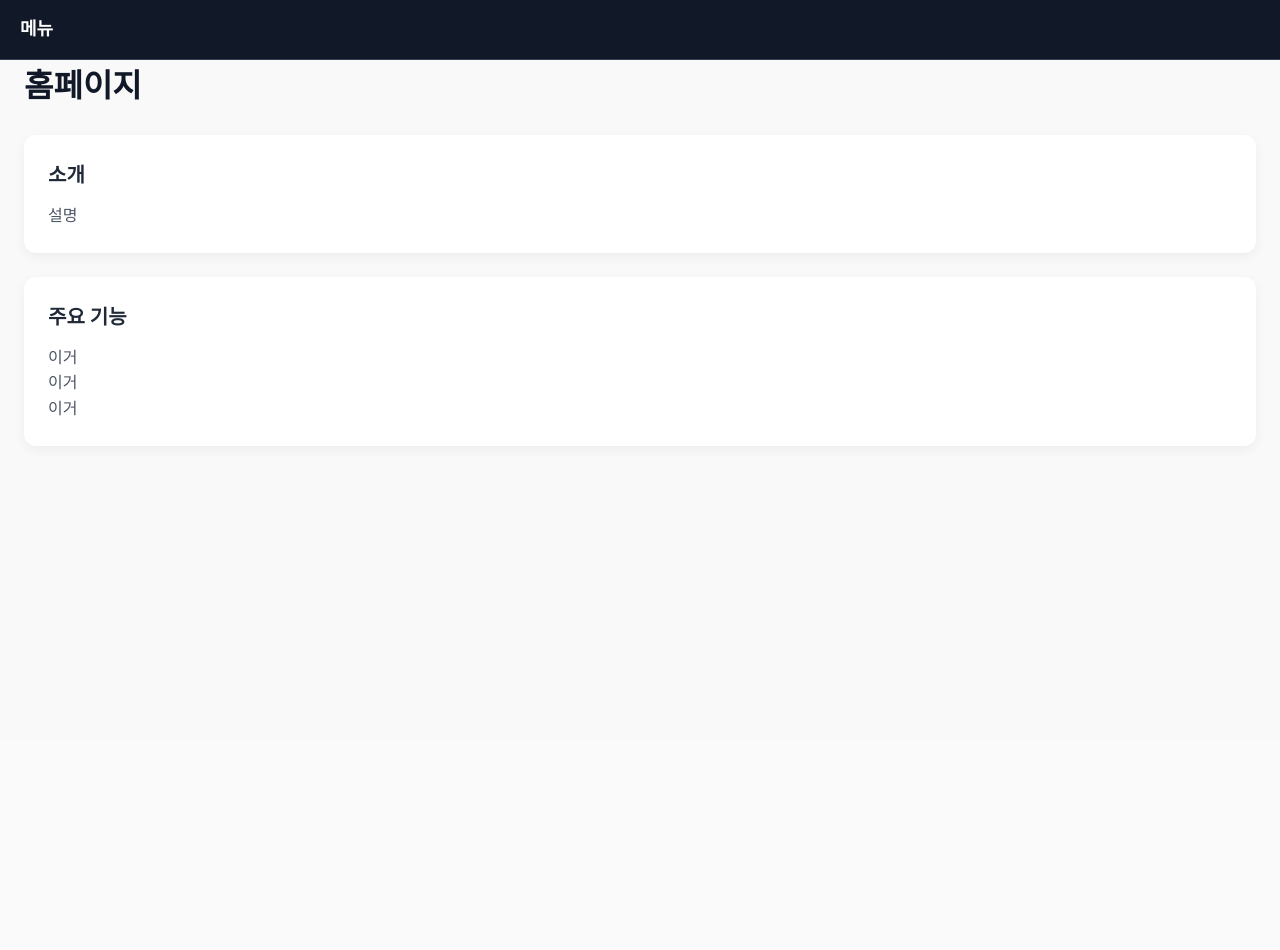
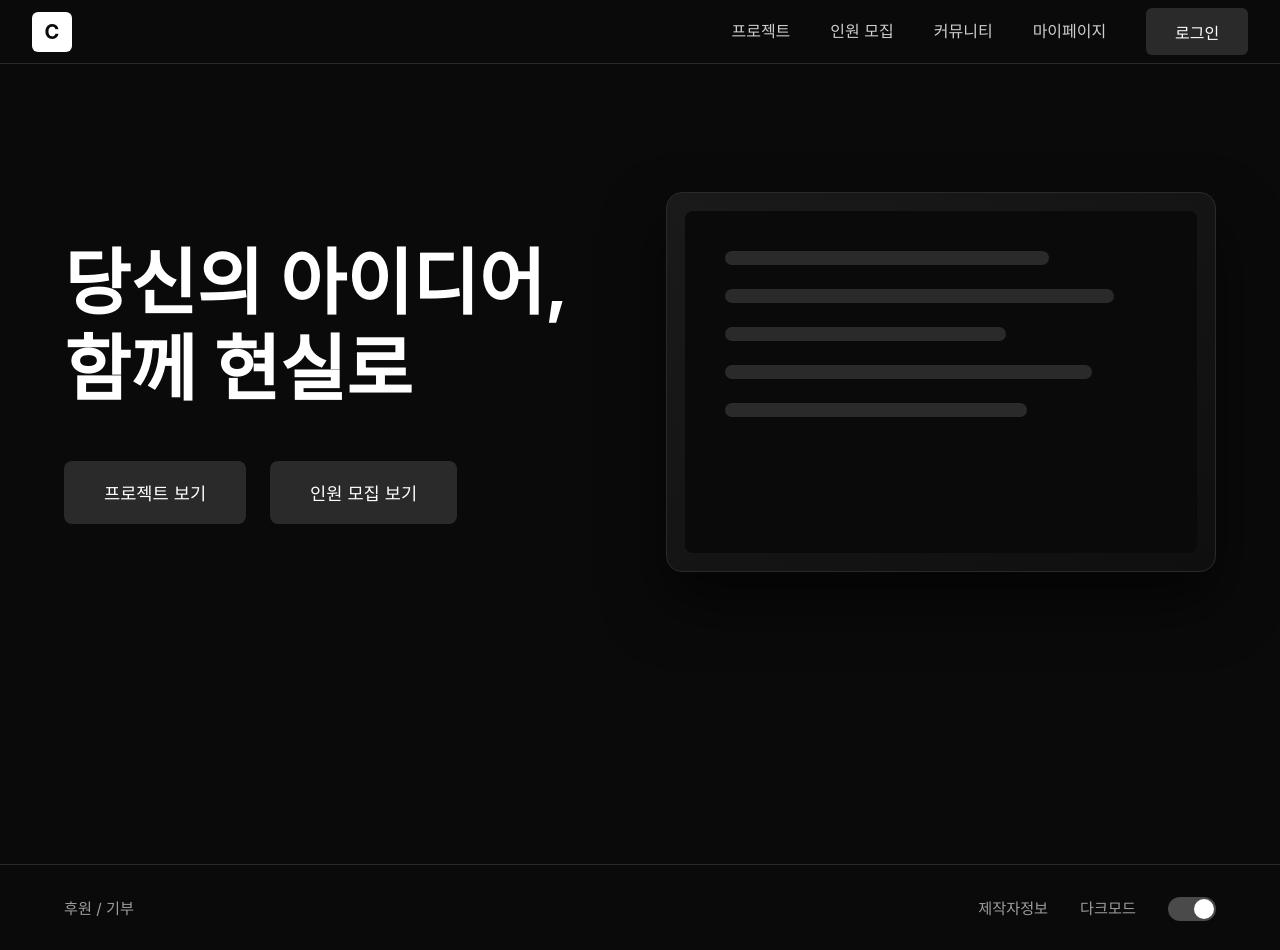
Before and after one commit to P-U-P-Project-Union-Platform/PUP---FrontEnd, a React (Vite) app: page / in a window 1280 px wide. Shown: the top 950 px of the page. Before the commit the page ends 800 px from the top, so only its background shows below. Built offline with nearby package versions, Linux system fonts and the light colour scheme.

Commit message:
Slide 형식의 페이지에서 헤더 푸터 형식의 Layout 채택

```diff
--- /dev/null
+++ b/src/components/layout/Footer.tsx
@@ -0,0 +1,84 @@
+import { useState } from "react";
+import styled from "styled-components";
+
+interface ToggleProps {
+  active: boolean;
+}
+
+const FooterContainer = styled.footer`
+  width: 100%;
+  padding: 2rem 4rem;
+  display: flex;
+  justify-content: space-between;
+  align-items: center;
+  background: #0a0a0a;
+  color: rgba(255, 255, 255, 0.6);
+  border-top: 1px solid #2a2a2a;
+
+  @media (max-width: 768px) {
+    flex-direction: column;
+    gap: 1rem;
+  }
+`;
+
+const FooterLeft = styled.div`
+  display: flex;
+  gap: 1rem;
+`;
+
+const FooterRight = styled.div`
+  display: flex;
+  gap: 2rem;
+  align-items: center;
+`;
+
+const FooterLink = styled.a`
+  color: rgba(255, 255, 255, 0.6);
+  text-decoration: none;
+  font-size: 0.95rem;
+  cursor: pointer;
+  transition: color 0.2s;
+
+  &:hover {
+    color: white;
+  }
+`;
+
+const Toggle = styled.div<ToggleProps>`
+  width: 48px;
+  height: 24px;
+  background: ${({ active }) => (active ? "#4a4a4a" : "#2a2a2a")};
+  border-radius: 12px;
+  position: relative;
+  cursor: pointer;
+  transition: background 0.2s;
+
+  &::after {
+    content: "";
+    position: absolute;
+    width: 20px;
+    height: 20px;
+    background: white;
+    border-radius: 50%;
+    top: 2px;
+    left: ${({ active }) => (active ? "26px" : "2px")};
+    transition: left 0.2s;
+  }
+`;
+
+export default function Footer() {
+  const [isDark, setIsDark] = useState<boolean>(true);
+
+  return (
+    <FooterContainer>
+      <FooterLeft>
+        <FooterLink>후원 / 기부</FooterLink>
+      </FooterLeft>
+      <FooterRight>
+        <FooterLink>제작자정보</FooterLink>
+        <FooterLink>다크모드</FooterLink>
+        <Toggle active={isDark} onClick={() => setIsDark(!isDark)} />
+      </FooterRight>
+    </FooterContainer>
+  );
+}
--- /dev/null
+++ b/src/components/layout/Header.tsx
@@ -0,0 +1,82 @@
+import styled from "styled-components";
+
+const HeaderContainer = styled.header`
+  position: fixed;
+  top: 0;
+  left: 0;
+  width: 100%;
+  height: 64px;
+  background: #0a0a0a;
+  color: white;
+  display: flex;
+  align-items: center;
+  justify-content: space-between;
+  padding: 0 2rem;
+  border-bottom: 1px solid #2a2a2a;
+  z-index: 1000;
+`;
+
+const Logo = styled.div`
+  width: 40px;
+  height: 40px;
+  background: white;
+  border-radius: 6px;
+  display: flex;
+  align-items: center;
+  justify-content: center;
+  font-weight: bold;
+  color: #0a0a0a;
+  font-size: 20px;
+`;
+
+const Nav = styled.nav`
+  display: flex;
+  gap: 2.5rem;
+  align-items: center;
+
+  @media (max-width: 768px) {
+    gap: 1.5rem;
+  }
+`;
+
+const NavLink = styled.a`
+  color: rgba(255, 255, 255, 0.8);
+  text-decoration: none;
+  font-size: 1rem;
+  cursor: pointer;
+  transition: color 0.2s;
+
+  &:hover {
+    color: white;
+  }
+`;
+
+const LoginButton = styled.button`
+  background: #2a2a2a;
+  border: none;
+  color: white;
+  padding: 0.7rem 1.8rem;
+  border-radius: 6px;
+  font-size: 1rem;
+  cursor: pointer;
+  transition: background 0.2s;
+
+  &:hover {
+    background: #3a3a3a;
+  }
+`;
+
+export default function Header() {
+  return (
+    <HeaderContainer>
+      <Logo>C</Logo>
+      <Nav>
+        <NavLink>프로젝트</NavLink>
+        <NavLink>인원 모집</NavLink>
+        <NavLink>커뮤니티</NavLink>
+        <NavLink>마이페이지</NavLink>
+        <LoginButton>로그인</LoginButton>
+      </Nav>
+    </HeaderContainer>
+  );
+}
--- a/src/components/layout/Layout.tsx
+++ b/src/components/layout/Layout.tsx
@@ -1,73 +1,27 @@
 import styled from "styled-components";
-import { useState } from "react";
-import Sidebar from "./Sidebar";
+import Header from "./Header";
+import Footer from "./Footer";
 
 const Wrapper = styled.div`
-  height: 100vh;
+  width: 100%;
+  min-height: 100vh;
+  background: #0a0a0a;
+  color: white;
+  display: flex;
+  flex-direction: column;
 `;
 
-const Header = styled.header`
-  position: fixed;
-  top: 0;
-  left: 0;
-  width: 100%;
-  height: 60px;
-  background: #111827;
-  color: white;
-  display: flex;
-  align-items: center;
-  padding: 0 20px;
-  border-bottom: 1px solid #374151;
-  z-index: 1100;
+const Main = styled.main`
+  flex: 1;
+  padding-top: 64px; /* Header 높이 보정 */
 `;
 
-const Title = styled.h1`
-  font-size: 18px;
-  font-weight: bold;
-  cursor: pointer;
-  user-select: none;
-  &:hover {
-    opacity: 0.8;
-  }
-`;
-
-const Main = styled.main<{ isSidebarOpen: boolean; isHover: boolean }>`
-  padding: 24px;
-  padding-top: 60px;
-  margin-left: ${({ isSidebarOpen, isHover }) =>
-    isSidebarOpen || isHover ? "240px" : "0px"};
-  background-color: #f9f9f9;
-  height: calc(100vh - 60px);
-  overflow-y: auto;
-  transition: margin-left 0.3s ease-in-out;
-`;
-
-
 export default function Layout({ children }: { children: React.ReactNode }) {
-  const [isSidebarOpen, setIsSidebarOpen] = useState(false);
-  const [isHover, setIsHover] = useState(false);
-
   return (
     <Wrapper>
-      <Header>
-        <Title
-          onClick={() => setIsSidebarOpen(!isSidebarOpen)}
-          onMouseEnter={() => setIsHover(true)}
-          onMouseLeave={() => setIsHover(false)}
-        >
-          {isSidebarOpen ? "닫기" : "메뉴"}
-        </Title>
-      </Header>
-
-      <Sidebar
-        onMouseEnter={() => setIsHover(true)}
-        onMouseLeave={() => setIsHover(false)}
-        isOpen={isSidebarOpen}
-        isHover={isHover}
-      />
-      <Main isSidebarOpen={isSidebarOpen} isHover={isHover}>
-        {children}
-      </Main>
+      <Header />
+      <Main>{children}</Main>
+      <Footer />
     </Wrapper>
   );
 }
--- a/src/components/layout/Sidebar.tsx
+++ /dev/null
@@ -1,78 +0,0 @@
-import styled from "styled-components";
-
-const SidebarWrapper = styled.aside<{ isOpen: boolean; isHover: boolean }>`
-  position: fixed;
-  top: 60px;
-  left: 0;
-  width: 240px;
-  height: calc(100vh - 60px);
-  background-color: #1f2937;
-  color: white;
-  display: flex;
-  flex-direction: column;
-  z-index: 1000;
-  transition: transform 0.3s ease-in-out;
-
-  transform: ${({ isOpen, isHover }) => (isOpen || isHover ? "translateX(0)" : "translateX(-240px)")};
-`;
-
-const SidebarHeader = styled.div`
-  padding: 16px;
-  font-size: 20px;
-  font-weight: bold;
-  border-bottom: 1px solid #374151;
-  white-space: nowrap;
-`;
-
-const Nav = styled.nav`
-  flex: 1;
-  display: flex;
-  flex-direction: column;
-  gap: 10px;
-  padding: 16px;
-`;
-
-const NavItem = styled.a`
-  display: flex;
-  align-items: center;
-  gap: 10px;
-  padding: 10px;
-  border-radius: 6px;
-  color: white;
-  text-decoration: none;
-  white-space: nowrap;
-
-  &:hover {
-    background: #374151;
-  }
-`;
-
-type SidebarProps = {
-  isOpen: boolean;
-  isHover: boolean;
-  onMouseEnter?: () => void;
-  onMouseLeave?: () => void;
-};
-
-export default function Sidebar({
-  isOpen,
-  isHover,
-  onMouseEnter,
-  onMouseLeave,
-}: SidebarProps) {
-  return (
-    <SidebarWrapper
-      isOpen={isOpen}
-      isHover={isHover}
-      onMouseEnter={onMouseEnter}
-      onMouseLeave={onMouseLeave}
-    >
-      <SidebarHeader>PUP</SidebarHeader>
-      <Nav>
-        <NavItem href="/">홈</NavItem>
-        <NavItem href="/project">프로젝트</NavItem>
-        <NavItem href="/project/my">내 프로젝트</NavItem>
-      </Nav>
-    </SidebarWrapper>
-  );
-}
--- a/src/pages/Home.tsx
+++ b/src/pages/Home.tsx
@@ -1,55 +1,205 @@
-import styled from "styled-components";
+import styled from 'styled-components';
 
 const Container = styled.div`
+  width: 100%;
+  min-height: 100vh;
+  background: #0a0a0a;
+  color: white;
+`;
+
+const Main = styled.main`
   display: flex;
-  flex-direction: column;
-  gap: 24px;
+  align-items: center;
+  justify-content: space-between;
+  padding: 8rem 4rem;
+  max-width: 1400px;
+  margin: 0 auto;
+  gap: 4rem;
+
+  @media (max-width: 1024px) {
+    padding: 6rem 2rem;
+    gap: 3rem;
+  }
+
+  @media (max-width: 768px) {
+    flex-direction: column;
+    padding: 4rem 1.5rem 8rem;
+    gap: 3rem;
+  }
+`;
+
+const HeroContent = styled.div`
+  flex: 1;
+
+  @media (max-width: 768px) {
+    width: 100%;
+    text-align: center;
+  }
 `;
 
 const Title = styled.h1`
-  font-size: 32px;
-  font-weight: bold;
-  color: #111827;
+  font-size: 4.5rem;
+  font-weight: 700;
+  line-height: 1.2;
+  margin: 0 0 3rem 0;
+
+  @media (max-width: 1024px) {
+    font-size: 3.5rem;
+  }
+
+  @media (max-width: 768px) {
+    font-size: 2.8rem;
+    margin: 0 0 2rem 0;
+  }
+
+  @media (max-width: 480px) {
+    font-size: 2.2rem;
+    margin: 0 0 1.5rem 0;
+  }
 `;
 
-const Section = styled.section`
-  background: white;
-  padding: 24px;
-  border-radius: 12px;
-  box-shadow: 0 4px 12px rgba(0, 0, 0, 0.05);
+const ButtonGroup = styled.div`
+  display: flex;
+  gap: 1.5rem;
+
+  @media (max-width: 768px) {
+    justify-content: center;
+  }
+
+  @media (max-width: 480px) {
+    flex-direction: column;
+    gap: 1rem;
+  }
 `;
 
-const SectionTitle = styled.h2`
-  font-size: 20px;
-  font-weight: 600;
-  margin-bottom: 12px;
-  color: #1f2937;
+const Button = styled.button`
+  background: #2a2a2a;
+  border: none;
+  color: white;
+  padding: 1.2rem 2.5rem;
+  border-radius: 8px;
+  font-size: 1.1rem;
+  cursor: pointer;
+  transition: all 0.2s;
+  white-space: nowrap;
+
+  &:hover {
+    background: #3a3a3a;
+    transform: translateY(-2px);
+  }
+
+  @media (max-width: 1024px) {
+    padding: 1rem 2rem;
+    font-size: 1rem;
+  }
+
+  @media (max-width: 480px) {
+    width: 100%;
+    padding: 1rem 1.5rem;
+  }
 `;
 
-const Paragraph = styled.p`
-  font-size: 16px;
-  line-height: 1.6;
-  color: #4b5563;
+const HeroVisual = styled.div`
+  flex: 1;
+  display: flex;
+  justify-content: center;
+
+  @media (max-width: 768px) {
+    width: 100%;
+  }
+`;
+
+const Laptop = styled.div`
+  width: 550px;
+  height: 380px;
+  background: linear-gradient(145deg, #1a1a1a, #0f0f0f);
+  border-radius: 16px;
+  border: 1px solid #2a2a2a;
+  padding: 18px;
+  box-shadow: 0 30px 60px rgba(0, 0, 0, 0.6);
+
+  @media (max-width: 1024px) {
+    width: 450px;
+    height: 310px;
+    padding: 15px;
+  }
+
+  @media (max-width: 768px) {
+    width: 100%;
+    max-width: 500px;
+    height: 280px;
+  }
+
+  @media (max-width: 480px) {
+    height: 220px;
+    padding: 12px;
+  }
+`;
+
+const Screen = styled.div`
+  width: 100%;
+  height: 100%;
+  background: #0a0a0a;
+  border-radius: 8px;
+  padding: 2.5rem;
+  display: flex;
+  flex-direction: column;
+  gap: 1.5rem;
+
+  @media (max-width: 1024px) {
+    padding: 2rem;
+    gap: 1.2rem;
+  }
+
+  @media (max-width: 480px) {
+    padding: 1.5rem;
+    gap: 1rem;
+  }
+`;
+
+const Line = styled.div<{ width: string }>`
+  height: 14px;
+  background: #2a2a2a;
+  border-radius: 7px;
+  width: ${props => props.width};
+
+  @media (max-width: 1024px) {
+    height: 12px;
+  }
+
+  @media (max-width: 480px) {
+    height: 10px;
+  }
 `;
 
 export default function Home() {
+
   return (
     <Container>
-      <Title>홈페이지</Title>
+      <Main>
+        <HeroContent>
+          <Title>
+            당신의 아이디어,<br />
+            함께 현실로
+          </Title>
+          <ButtonGroup>
+            <Button>프로젝트 보기</Button>
+            <Button>인원 모집 보기</Button>
+          </ButtonGroup>
+        </HeroContent>
 
-      <Section>
-        <SectionTitle>소개</SectionTitle>
-        <Paragraph>
-          설명
-        </Paragraph>
-      </Section>
-
-      <Section>
-        <SectionTitle>주요 기능</SectionTitle>
-        <Paragraph>이거</Paragraph>
-        <Paragraph>이거</Paragraph>
-        <Paragraph>이거</Paragraph>
-      </Section>
+        <HeroVisual>
+          <Laptop>
+            <Screen>
+              <Line width="75%" />
+              <Line width="90%" />
+              <Line width="65%" />
+              <Line width="85%" />
+              <Line width="70%" />
+            </Screen>
+          </Laptop>
+        </HeroVisual>
+      </Main>
     </Container>
   );
 }
```
